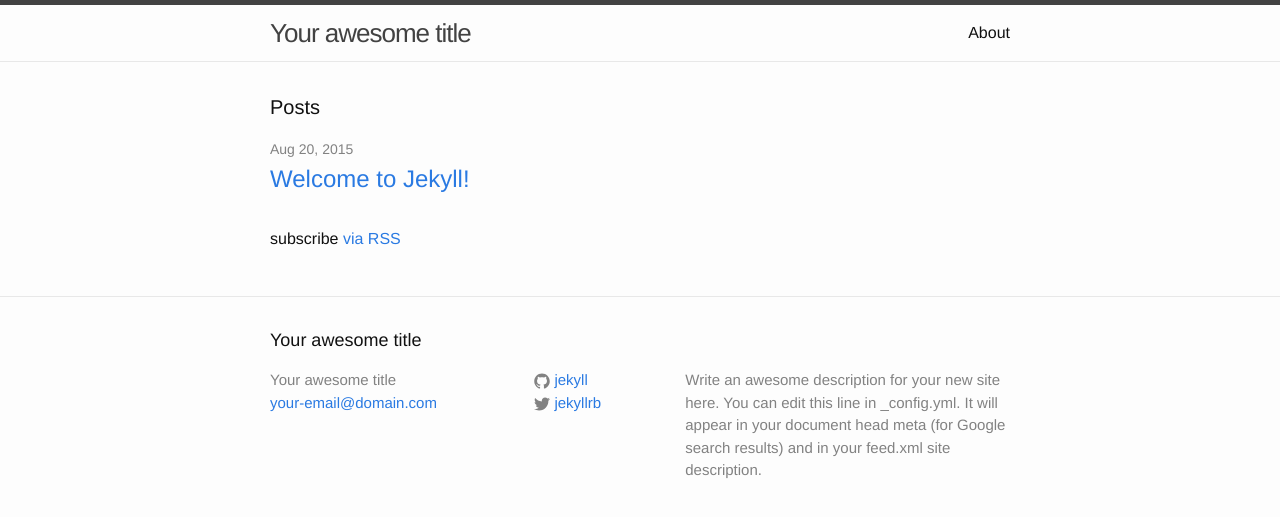
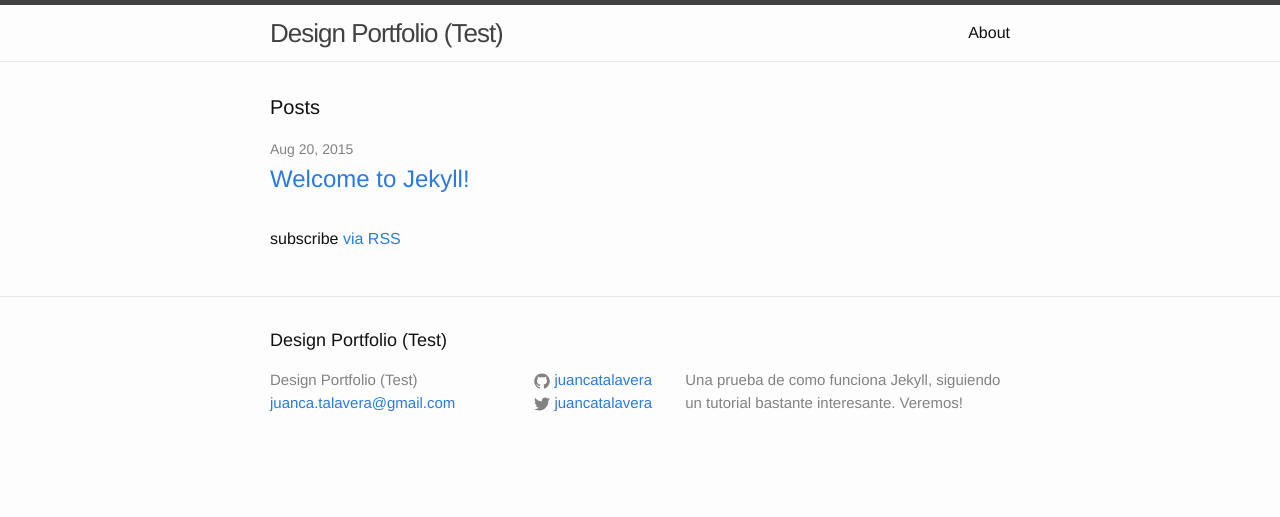
Before and after one commit to juancatalavera/designer-portfolio, a Jekyll site: the page built from index.html, in a window 1280 px wide. Shown: the top 517 px of the page. Built offline with Jekyll 4.4.1, drawn with Linux system fonts in a browser that asks for light colours.

Commit message:
Ajustes varios

```diff
--- a/_config.yml
+++ b/_config.yml
@@ -1,14 +1,25 @@
 # Site settings
-title: Your awesome title
-email: your-email@domain.com
+title: Design Portfolio (Test)
+email: juanca.talavera@gmail.com
 description: > # this means to ignore newlines until "baseurl:"
-  Write an awesome description for your new site here. You can edit this
-  line in _config.yml. It will appear in your document head meta (for
-  Google search results) and in your feed.xml site description.
+  Una prueba de como funciona Jekyll, siguiendo un tutorial bastante interesante. Veremos!
 baseurl: "" # the subpath of your site, e.g. /blog/
 url: "http://yourdomain.com" # the base hostname & protocol for your site
-twitter_username: jekyllrb
-github_username:  jekyll
+twitter_username: juancatalavera
+github_username:  juancatalavera
+google_username: juan.catalavera
+
+permalink: /:categories/:title
+
+links:
+  -title: about
+   url:/about
+  -title: work
+   url:/work
+  -title: articles
+   url:/articles
+  -title: hire me
+   url:/hire-me
 
 # Build settings
 markdown: kramdown
```
